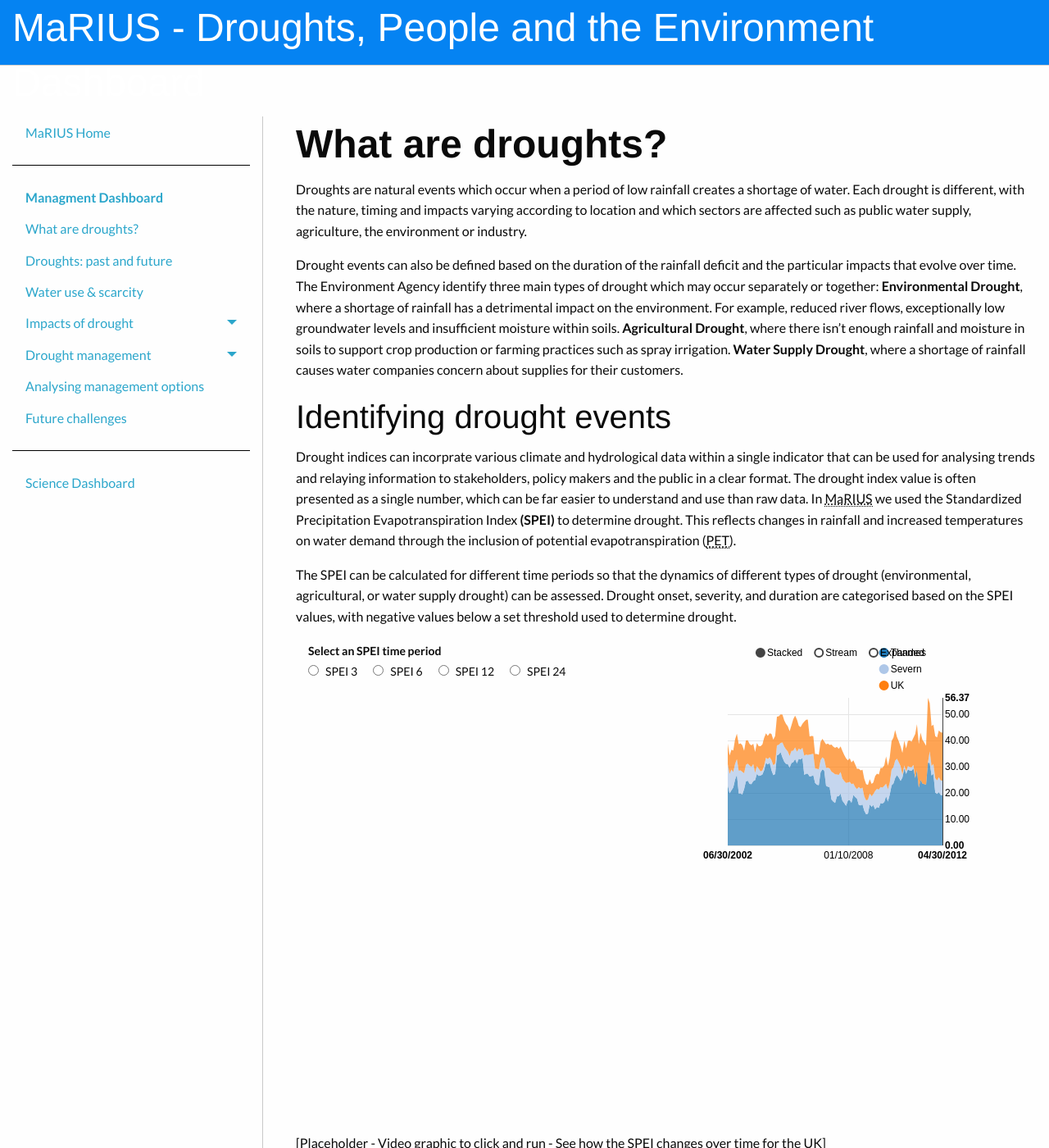
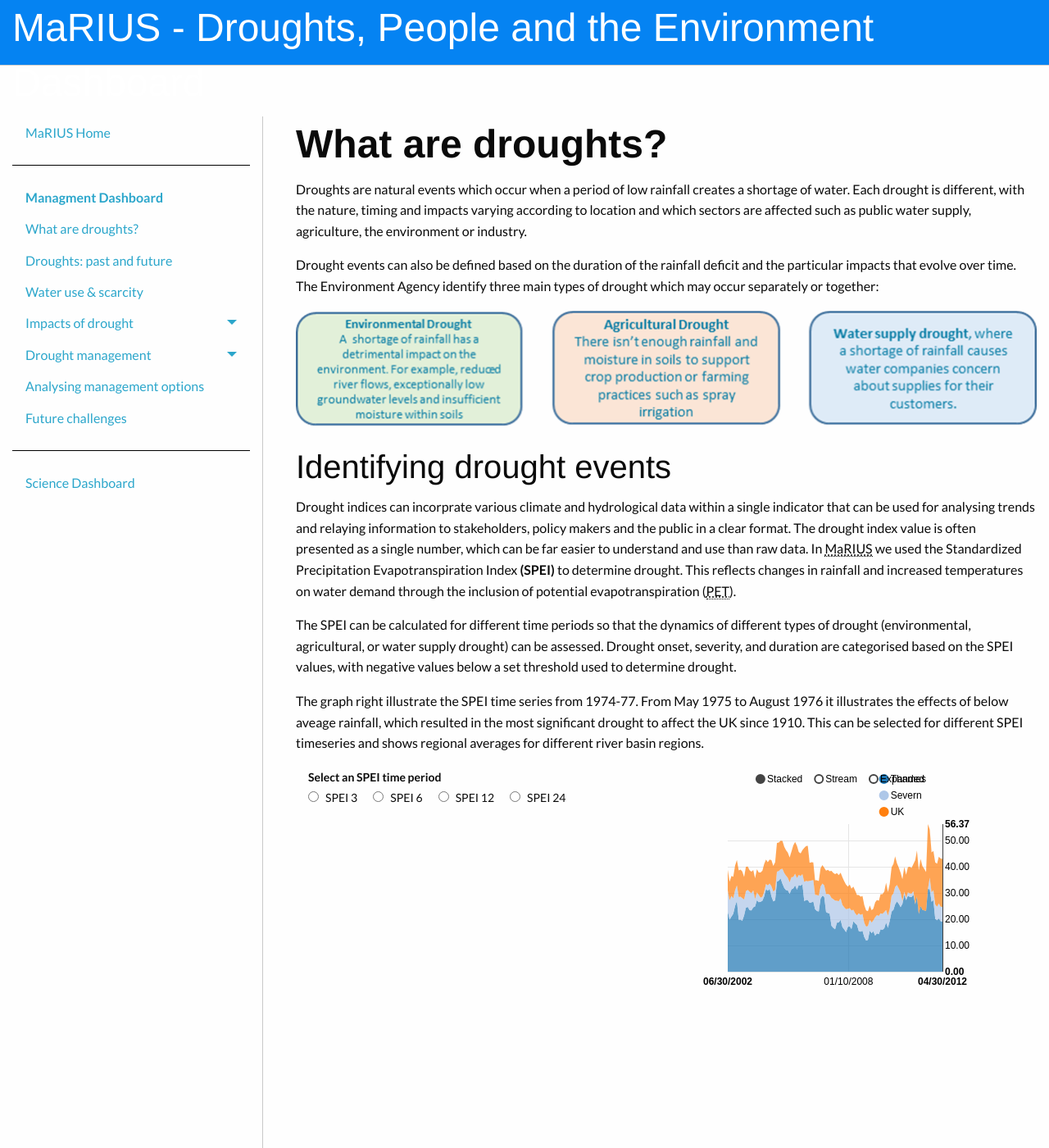
Before and after one commit to VictoriaJJ/mariusdroughtproject.org, a Jekyll site: the page built from _pages/dashboard/dpe/what_are_droughts.md, in a window 1280 px wide and 1400 px high. Shown: the whole window at 82% size. Built offline with Jekyll 4.4.1, drawn with Linux system fonts in a browser that asks for light colours.

Commit message:
Updated text

```diff
--- a/_pages/dashboard/dpe/what_are_droughts.md
+++ b/_pages/dashboard/dpe/what_are_droughts.md
@@ -7,13 +7,18 @@ _title: What are droughts?
 
 Droughts are natural events which occur when a period of low rainfall creates a shortage of water. Each drought is different, with the nature, timing and impacts varying according to location and which sectors are affected such as public water supply, agriculture, the environment or industry.
 
-Drought events can also be defined based on the duration of the rainfall deficit and the particular impacts that evolve over time. The Environment Agency identify three main types of drought which may occur separately or together: **Environmental Drought**, where a shortage of rainfall has a detrimental impact on the environment. For example, reduced river flows, exceptionally low groundwater levels and insufficient moisture within soils. **Agricultural Drought**, where there isn’t enough rainfall and moisture in soils to support crop production or farming practices such as spray irrigation. **Water Supply Drought**, where a shortage of rainfall causes water companies concern about supplies for their customers.
+Drought events can also be defined based on the duration of the rainfall deficit and the particular impacts that evolve over time. The Environment Agency identify three main types of drought which may occur separately or together:
+
+![Drought definitions.png]({{site.baseurl}}/assets/img/Drought definitions.png)
+
 
 ## Identifying drought events
 
 Drought indices can incorprate various climate and hydrological data within a single indicator that can be used for analysing trends and relaying information to stakeholders, policy makers and the public in a clear format. The drought index value is often presented as a single number, which can be far easier to understand and use than raw data. In MaRIUS we used the Standardized Precipitation Evapotranspiration Index **(SPEI)** to determine drought. This reflects changes in rainfall and increased temperatures on water demand through the inclusion of potential evapotranspiration (PET).
 
 The SPEI can be calculated for different time periods so that the dynamics of different types of drought (environmental, agricultural, or water supply drought) can be assessed. Drought onset, severity, and duration are categorised based on the SPEI values, with negative values below a set threshold used to determine drought.
+
+The graph right illustrate the SPEI time series from 1974-77. From May 1975 to August 1976 it illustrates the effects of below aveage rainfall, which resulted in the most significant drought to affect the UK since 1910. This can be selected for different SPEI timeseries and shows regional averages for different river basin regions.
 
 <div class="large-6 medium-6 columns">
 	<label><b>Select an SPEI time period</b></label>
```
